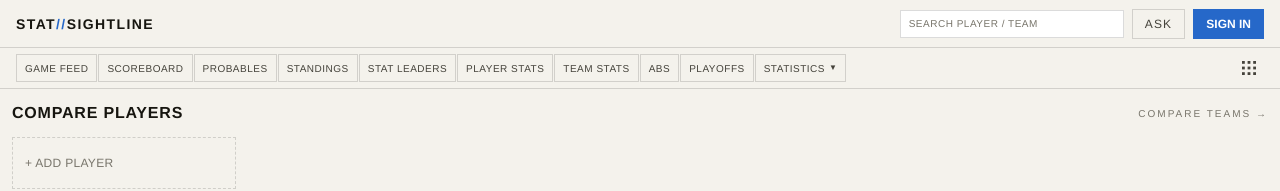
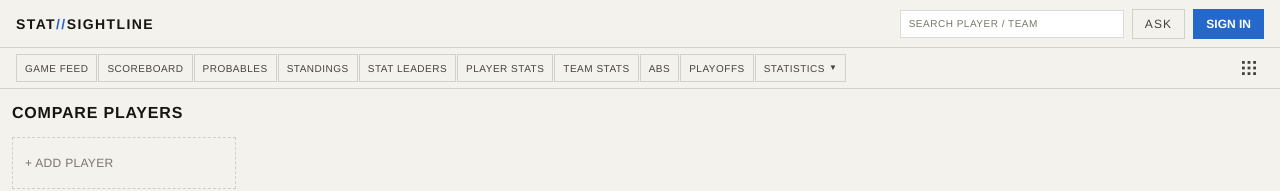
Before and after one commit to nickolastran/stat-sightline, a Next.js app in the folder frontend/: page /compare in a window 1280 px wide. Shown: the top 191 px of the page. Built offline with nearby package versions, Linux system fonts and the light colour scheme.

Commit message:
update: compare player and team ui

```diff
--- a/frontend/app/compare/page.tsx
+++ b/frontend/app/compare/page.tsx
@@ -1,5 +1,4 @@
 import type { Metadata } from "next";
-import Link from "next/link";
 import ParamTabs from "@/components/mlb/ParamTabs";
 import SeasonSelect from "@/components/mlb/SeasonSelect";
 import ComparePicker from "@/components/mlb/ComparePicker";
@@ -30,8 +29,8 @@ import {
 /*
  * Up to four players, side by side — a hand-picked headline over a full
  * career or stat line's worth of table, either one column of each on the
- * career total or on a single shared season. Reached from every player
- * page's COMPARE button, and from here directly with `?ids=`.
+ * career total or on a single shared season. Reached from the league bar,
+ * and directly with `?ids=`.
  *
  * Everything the controls touch lives in the URL, the same as the rest of
  * the site — `ids`, `group`, `scope`, `season`, `stats` — so a comparison is
@@ -185,15 +184,7 @@ export default async function ComparePage({
 
   return (
     <div className="mx-auto max-w-[96rem] space-y-3 p-3">
-      <div className="flex flex-wrap items-center justify-between gap-2">
-        <h1 className="text-base font-bold tracking-wider text-ink">COMPARE PLAYERS</h1>
-        <Link
-          href="/compare/teams"
-          className="text-[10px] tracking-[0.2em] text-ink-3 hover:text-accent"
-        >
-          COMPARE TEAMS →
-        </Link>
-      </div>
+      <h1 className="text-base font-bold tracking-wider text-ink">COMPARE PLAYERS</h1>
 
       <ComparePicker kind="player" slots={slots} max={MAX} />
 
--- a/frontend/app/compare/teams/page.tsx
+++ b/frontend/app/compare/teams/page.tsx
@@ -1,5 +1,4 @@
 import type { Metadata } from "next";
-import Link from "next/link";
 import ParamTabs from "@/components/mlb/ParamTabs";
 import SeasonSelect from "@/components/mlb/SeasonSelect";
 import ComparePicker from "@/components/mlb/ComparePicker";
@@ -75,12 +74,7 @@ export default async function CompareTeamsPage({
 
   return (
     <div className="mx-auto max-w-[96rem] space-y-3 p-3">
-      <div className="flex flex-wrap items-center justify-between gap-2">
-        <h1 className="text-base font-bold tracking-wider text-ink">COMPARE TEAMS</h1>
-        <Link href="/compare" className="text-[10px] tracking-[0.2em] text-ink-3 hover:text-accent">
-          ← COMPARE PLAYERS
-        </Link>
-      </div>
+      <h1 className="text-base font-bold tracking-wider text-ink">COMPARE TEAMS</h1>
 
       <ComparePicker kind="team" slots={entities} max={MAX} />
 
--- a/frontend/app/player/[id]/[[...tab]]/page.tsx
+++ b/frontend/app/player/[id]/[[...tab]]/page.tsx
@@ -1,6 +1,5 @@
 import type { Metadata } from "next";
 import { Suspense } from "react";
-import Link from "next/link";
 import { notFound } from "next/navigation";
 import Panel from "@/components/ui/Panel";
 import { Skeleton, SkeletonPanel, SkeletonTiles } from "@/components/ui/Skeleton";
@@ -124,12 +123,6 @@ function Identity({ p }: { p: PlayerSummary }) {
           {[p.team.toUpperCase(), ...facts].join(" · ")}
         </p>
       </div>
-      <Link
-        href={`/compare?ids=${p.id}`}
-        className="ml-auto shrink-0 rounded border border-line px-2 py-1 text-[10px] tracking-[0.2em] text-ink-3 hover:border-accent hover:text-ink"
-      >
-        COMPARE
-      </Link>
     </div>
   );
 }
--- a/frontend/app/team/[id]/[[...tab]]/page.tsx
+++ b/frontend/app/team/[id]/[[...tab]]/page.tsx
@@ -1,6 +1,5 @@
 import type { Metadata } from "next";
 import { Suspense } from "react";
-import Link from "next/link";
 import { notFound } from "next/navigation";
 import { Skeleton, SkeletonPanel } from "@/components/ui/Skeleton";
 import TeamTabs, { isTeamTab, type TeamTab } from "@/components/mlb/TeamTabs";
@@ -106,12 +105,6 @@ function Identity({ t, season }: { t: TeamIdentity; season: number }) {
           {[`${season} SEASON`, ...facts].join(" · ")}
         </p>
       </div>
-      <Link
-        href={`/compare/teams?ids=${t.id}&season=${season}`}
-        className="ml-auto shrink-0 rounded border border-line px-2 py-1 text-[10px] tracking-[0.2em] text-ink-3 hover:border-accent hover:text-ink"
-      >
-        COMPARE
-      </Link>
     </div>
   );
 }
--- a/frontend/components/mlb/LeagueBar.tsx
+++ b/frontend/components/mlb/LeagueBar.tsx
@@ -23,8 +23,9 @@ import { seasonOf, todayPT } from "@/lib/mlb";
  * those boxes can actually be opened. Below it there is no hover to open one
  * with, and each is a plain link through to its first page.
  *
- * COMPARE lands on the player page; that page carries its own link across to
- * the club one, so the bar doesn't need a second entry for it.
+ * The grid's box is where both comparisons are reached from — the pages
+ * themselves no longer cross-link, so the bar is the one place that switch
+ * is made.
  */
 
 /** One tab, so the ones at the end can't drift from the sections' chrome. */
@@ -57,7 +58,8 @@ function MoreMenu() {
       <div className="invisible absolute top-full right-0 z-50 -translate-y-1 border border-line bg-bg p-3 opacity-0 shadow-lg transition group-focus-within:visible group-focus-within:translate-y-0 group-focus-within:opacity-100 group-hover:visible group-hover:translate-y-0 group-hover:opacity-100">
         <div className="space-y-1.5">
           {[
-            { href: "/compare", label: "COMPARE" },
+            { href: "/compare", label: "COMPARE PLAYERS" },
+            { href: "/compare/teams", label: "COMPARE TEAMS" },
             { href: "/award", label: "AWARDS" },
           ].map((l) => (
             <Link
```
